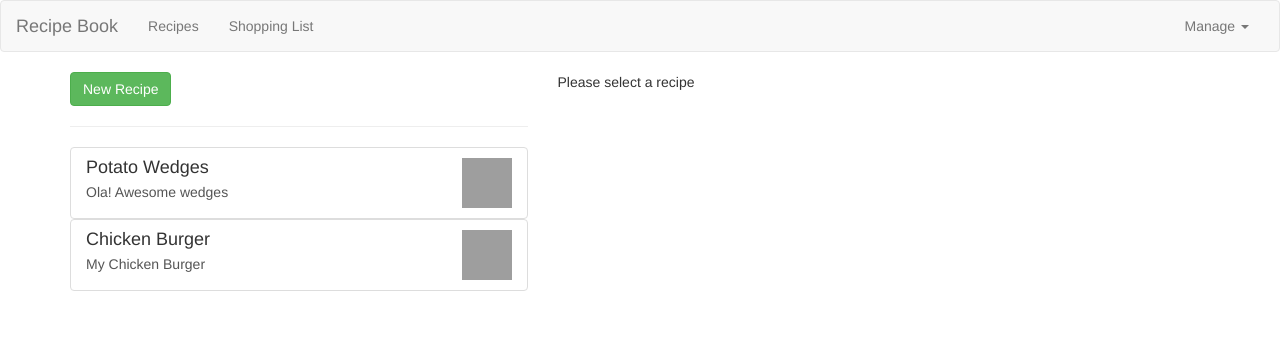
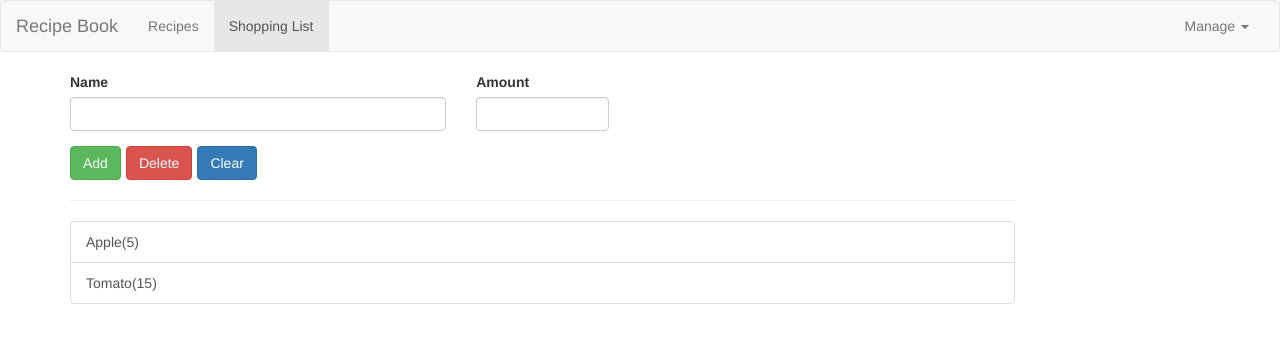
Before and after one commit to itzsujithvarma/RecipeShopping, an Angular app: page /shopping-list in a window 1280 px wide. Shown: the top 342 px of the page. Built offline with nearby package versions, Linux system fonts and the light colour scheme; grey boxes are pictures that could not be loaded.

Commit message:
Routing Added-Part 1

```diff
--- /dev/null
+++ b/src/app/app-routing.module.ts
@@ -0,0 +1,18 @@
+import { NgModule } from "@angular/core";
+import { Router, RouterModule, Routes } from "@angular/router";
+import { RecipesComponent } from "./recipes/recipes.component";
+import { ShoppingEditComponent } from "./shopping-list/shopping-edit/shopping-edit.component";
+import { ShoppingListComponent } from "./shopping-list/shopping-list.component";
+const appRoutes:Routes=[
+    {path:'',redirectTo:'/recipes',pathMatch:'full'},
+    {path:'recipes',component:RecipesComponent},
+    {path:'shopping-list',component:ShoppingListComponent},
+
+]
+@NgModule({
+imports: [RouterModule.forRoot(appRoutes)],
+exports: [RouterModule]
+})
+export class AppRoutingModule{
+
+}
--- a/src/app/app.component.html
+++ b/src/app/app.component.html
@@ -1,9 +1,9 @@
-<app-header (featureSelected)="loadApp($event)"></app-header>
+<app-header></app-header>
 <div class="container">
   <div class="row">
     <div class="col-md-12">
-     <app-recipes *ngIf="featured==='recipe'"></app-recipes>
-     <app-shopping-list *ngIf="featured==='shopping'"></app-shopping-list>
+     <router-outlet>
+     </router-outlet>
     </div>
   </div>
 </div>
--- a/src/app/app.component.ts
+++ b/src/app/app.component.ts
@@ -8,7 +8,5 @@ import { Component } from '@angular/core';
 export class AppComponent {
   featured='recipe';
   title = 'recipeshopping';
-  loadApp(feature:string){
-    this.featured=feature;
-  }
+
 }
--- a/src/app/app.module.ts
+++ b/src/app/app.module.ts
@@ -11,6 +11,7 @@ import { RecipeItemComponent } from './recipes/recipe-list/recipe-item/recipe-it
 import { DropdownDirective } from './shared/dropdown.directive';
 import { RecipeService } from './recipes/recipe.service';
 import { ShoppingService } from './shopping-list/shopping.service';
+import { AppRoutingModule } from './app-routing.module';
 
 @NgModule({
   declarations: [
@@ -25,7 +26,8 @@ import { ShoppingService } from './shopping-list/shopping.service';
     DropdownDirective,
   ],
   imports: [
-    BrowserModule
+    BrowserModule,
+    AppRoutingModule
   ],
   providers: [RecipeService,ShoppingService],
   bootstrap: [AppComponent]
--- a/src/app/header/header.component.html
+++ b/src/app/header/header.component.html
@@ -8,15 +8,15 @@
           </div>
           <div class="navbar-collapse" [class.collapse]="collapsed" (window:resize)="collapsed = true">
             <ul class="nav navbar-nav">
-                <li><a href=# (click)="onSelect('recipe')">Recipes</a></li>
-                <li><a href=# (click)="onSelect('shopping')">Shopping List</a></li>
+                <li routerLinkActive='active'><a routerLink='/recipes'>Recipes</a></li>
+                <li routerLinkActive='active'><a routerLink='/shopping-list'>Shopping List</a></li>
             </ul>
             <ul class="nav navbar-nav navbar-right">
                 <li class="dropdown" appDropdown>
-                    <a href=# class="dropdown-toggle" role="button">Manage <span class="caret"></span></a>
+                    <a style="cursor: pointer;" class="dropdown-toggle" role="button">Manage <span class="caret"></span></a>
                     <ul class="dropdown-menu">
-                        <li><a href=#>Save Data</a></li>
-                        <li><a href=#>Fetch Data</a></li>
+                        <li><a style="cursor: pointer;" >Save Data</a></li>
+                        <li><a style="cursor: pointer;" >Fetch Data</a></li>
                     </ul>
                 </li>
             </ul>
--- a/src/app/header/header.component.ts
+++ b/src/app/header/header.component.ts
@@ -1,4 +1,4 @@
-import { Component, OnInit,EventEmitter,Output } from '@angular/core';
+import { Component, OnInit } from '@angular/core';
 
 @Component({
   selector: 'app-header',
@@ -13,8 +13,5 @@ export class HeaderComponent implements OnInit {
   ngOnInit(): void {
   }
   collapsed = true;
-  @Output() featureSelected = new EventEmitter<string>();
-  onSelect(feature:string){
-    this.featureSelected.emit(feature);
-  }
+
 }
--- a/src/app/recipes/recipe-detail/recipe-detail.component.html
+++ b/src/app/recipes/recipe-detail/recipe-detail.component.html
@@ -1,6 +1,6 @@
 <div class="row">
     <div class="col-xs-12">
-        <img [src]="recipe.imagepath" alt="{{recipe.name}}" style="max-height: 300px;" class="img-responsive"/>
+        <img [src]="recipe.imagepath" alt="{{recipe.name}}" style="height: 300px;width:400px;" class="img-responsive"/>
     </div>
 </div>
 <div class="row">
@@ -18,9 +18,9 @@
             Manage Recipe<span class="caret"></span>
             </button>
             <ul class="dropdown-menu">
-                <li><a (click)="addToList()" style="{cursor: pointer;}">Add to List</a></li>
-                <li><a href="#">Edit Recipe</a></li>
-                <li><a href="#">Delete Recipe</a></li>
+                <li><a (click)="addToList()" style="cursor: pointer;">Add to List</a></li>
+                <li><a style="cursor: pointer;">Edit Recipe</a></li>
+                <li><a style="cursor: pointer;">Delete Recipe</a></li>
             </ul>
         </div>
     </div>
--- a/src/app/recipes/recipe-list/recipe-item/recipe-item.component.html
+++ b/src/app/recipes/recipe-list/recipe-item/recipe-item.component.html
@@ -1,4 +1,4 @@
-<a (click)=onClicked() href=# class="list-group-item clearfix">
+<a (click)=onClicked() style="cursor: pointer;" class="list-group-item clearfix">
     <div class="pull-left">
         <h4 class="list-group-item-heading">{{recipe.name}}</h4>
         <p class="list-group-item-text">{{recipe.description}}</p>
```
